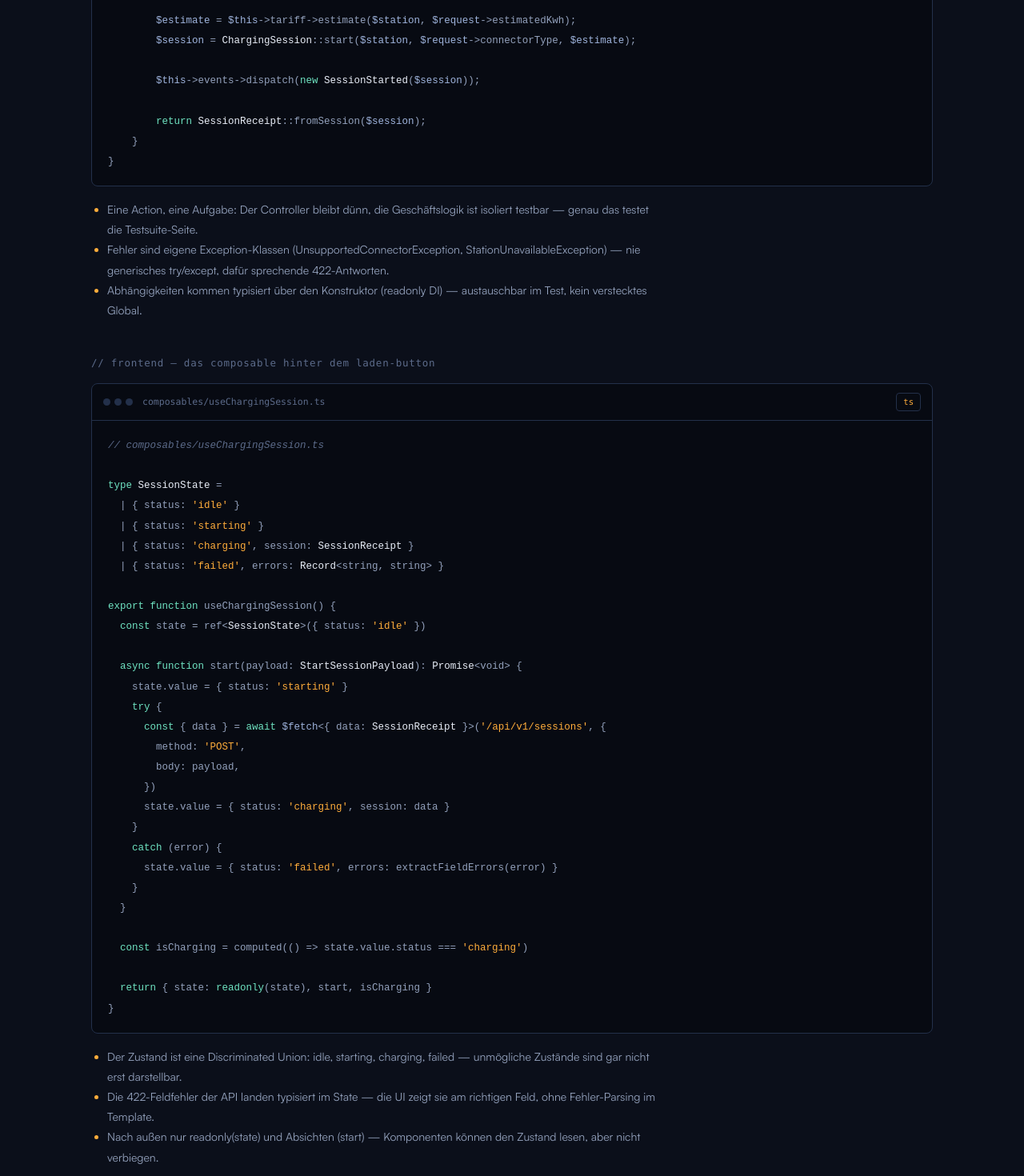
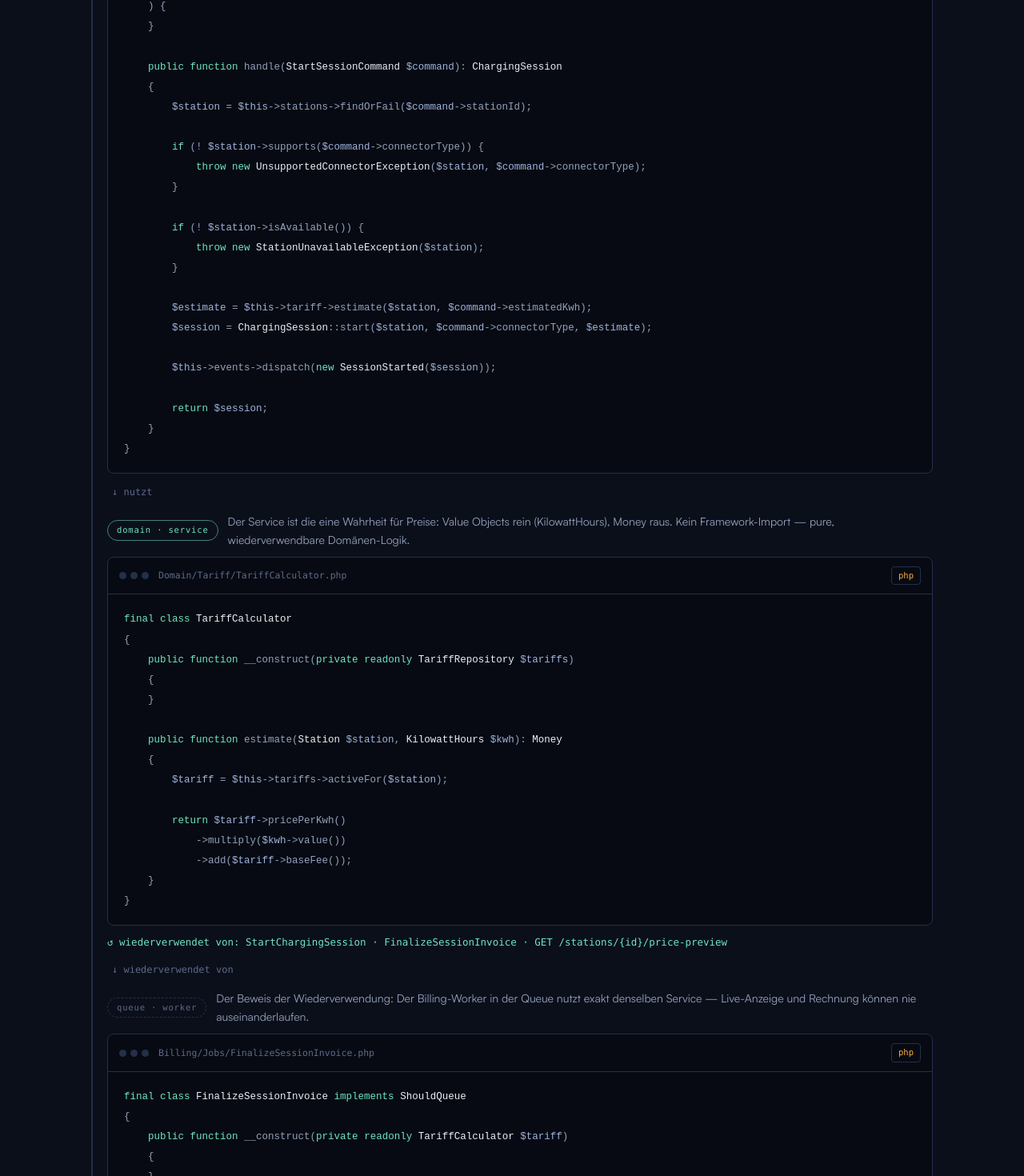
Before and after one commit to XainDavidGroeger/website, a Nuxt app: page /sandbox/code in a window 1280 px wide. Shown: the part 1160-2630 px from the top of the page at 80% size. Built offline with nearby package versions, Linux system fonts and the light colour scheme.

Commit message:
Code-Seite als Schichten-Story: Controller/Action/Service/Worker mit Reuse-Nachweis, Frontend Util/Composable/Komponente

```diff
--- a/app/components/CodePanel.vue
+++ b/app/components/CodePanel.vue
@@ -6,7 +6,7 @@
  */
 const props = defineProps<{
   title: string
-  lang: 'php' | 'ts'
+  lang: 'php' | 'ts' | 'vue'
   code: string
 }>()
 
@@ -14,9 +14,10 @@ function escapeHtml(value: string): string {
   return value.replace(/&/g, '&amp;').replace(/</g, '&lt;').replace(/>/g, '&gt;')
 }
 
-const KEYWORDS: Record<'php' | 'ts', string> = {
+const KEYWORDS: Record<'php' | 'ts' | 'vue', string> = {
   php: 'final|abstract|class|interface|enum|extends|implements|public|private|protected|readonly|static|function|return|if|else|match|throw|new|use|namespace|declare|strict_types|null|true|false|self|this',
   ts: 'import|export|type|interface|const|let|function|async|await|return|if|else|try|catch|throw|new|null|true|false|readonly|extends|keyof|typeof|as|from',
+  vue: 'import|export|type|const|let|function|async|await|return|if|else|setup|lang|template|script',
 }
 
 const highlighted = computed(() => {
--- a/app/pages/sandbox/code.vue
+++ b/app/pages/sandbox/code.vue
@@ -6,13 +6,19 @@ useSeoMeta({
   description: () => t('sandbox.areas.code.desc'),
 })
 
-const backendCode = `<?php
+/* ---------- Backend: ein Request durch die Schichten ---------- */
 
-declare(strict_types=1);
+const controllerCode = `final class SessionController
+{
+    public function store(StartSessionRequest $request, StartChargingSession $action): JsonResponse
+    {
+        return SessionResource::make($action->handle($request->toCommand()))
+            ->response()
+            ->setStatusCode(201);
+    }
+}`
 
-namespace VoltGrid\\Charging\\Actions;
-
-final class StartChargingSession
+const actionCode = `final class StartChargingSession
 {
     public function __construct(
         private readonly StationRepository $stations,
@@ -21,29 +27,71 @@ final class StartChargingSession
     ) {
     }
 
-    public function handle(StartSessionRequest $request): SessionReceipt
+    public function handle(StartSessionCommand $command): ChargingSession
     {
-        $station = $this->stations->findOrFail($request->stationId);
+        $station = $this->stations->findOrFail($command->stationId);
 
-        if (! $station->supports($request->connectorType)) {
-            throw new UnsupportedConnectorException($station, $request->connectorType);
+        if (! $station->supports($command->connectorType)) {
+            throw new UnsupportedConnectorException($station, $command->connectorType);
         }
 
         if (! $station->isAvailable()) {
             throw new StationUnavailableException($station);
         }
 
-        $estimate = $this->tariff->estimate($station, $request->estimatedKwh);
-        $session = ChargingSession::start($station, $request->connectorType, $estimate);
+        $estimate = $this->tariff->estimate($station, $command->estimatedKwh);
+        $session = ChargingSession::start($station, $command->connectorType, $estimate);
 
         $this->events->dispatch(new SessionStarted($session));
 
-        return SessionReceipt::fromSession($session);
+        return $session;
     }
 }`
 
-const frontendCode = `// composables/useChargingSession.ts
+const serviceCode = `final class TariffCalculator
+{
+    public function __construct(private readonly TariffRepository $tariffs)
+    {
+    }
 
+    public function estimate(Station $station, KilowattHours $kwh): Money
+    {
+        $tariff = $this->tariffs->activeFor($station);
+
+        return $tariff->pricePerKwh()
+            ->multiply($kwh->value())
+            ->add($tariff->baseFee());
+    }
+}`
+
+const workerCode = `final class FinalizeSessionInvoice implements ShouldQueue
+{
+    public function __construct(private readonly TariffCalculator $tariff)
+    {
+    }
+
+    public function handle(SessionCompleted $event): void
+    {
+        // derselbe TariffCalculator wie im Live-Estimate:
+        // ein Preis-Codepfad — Anzeige und Rechnung können nie abweichen
+        $amount = $this->tariff->estimate($event->station, $event->chargedKwh);
+
+        Invoice::issueFor($event->session, $amount);
+    }
+}`
+
+/* ---------- Frontend: Util → Composable → Komponente ---------- */
+
+const utilCode = `// utils/http.ts
+export function extractFieldErrors(error: unknown): Record<string, string> {
+  if (isFetchError(error) && error.statusCode === 422) {
+    return error.data?.data?.errors ?? {}
+  }
+
+  return { _global: 'unexpected error — please retry' }
+}`
+
+const composableCode = `// composables/useChargingSession.ts
 type SessionState =
   | { status: 'idle' }
   | { status: 'starting' }
@@ -71,6 +119,20 @@ export function useChargingSession() {
 
   return { state: readonly(state), start, isCharging }
 }`
+
+const componentCode = `<script setup lang="ts">
+const props = defineProps<{ stationId: number }>()
+const { state, start, isCharging } = useChargingSession()
+<\/script>
+
+<template>
+  <DgButton
+    :disabled="isCharging"
+    @click="start({ stationId: props.stationId, connectorType: 'CCS', estimatedKwh: 40 })"
+  >
+    {{ isCharging ? '⚡ lädt …' : '→ laden' }}
+  </DgButton>
+</template>`
 </script>
 
 <template>
@@ -83,26 +145,83 @@ export function useChargingSession() {
       <p class="lede">{{ t('sandbox.code.lede') }}</p>
     </div>
 
-    <!-- Backend -->
-    <section v-reveal class="pair">
+    <!-- ===== Backend: Schichten ===== -->
+    <section v-reveal class="stack">
       <p class="sub">// {{ t('sandbox.code.backendTitle') }}</p>
-      <CodePanel title="app/Charging/Actions/StartChargingSession.php" lang="php" :code="backendCode" />
-      <ul class="why">
-        <li>{{ t('sandbox.code.backendWhy1') }}</li>
-        <li>{{ t('sandbox.code.backendWhy2') }}</li>
-        <li>{{ t('sandbox.code.backendWhy3') }}</li>
-      </ul>
+
+      <div class="layer">
+        <div class="layer-head">
+          <span class="chip http">http</span>
+          <p>{{ t('sandbox.code.layerController') }}</p>
+        </div>
+        <CodePanel title="Http/Controllers/SessionController.php" lang="php" :code="controllerCode" />
+      </div>
+
+      <p class="arrow" aria-hidden="true">↓ {{ t('sandbox.code.delegates') }}</p>
+
+      <div class="layer">
+        <div class="layer-head">
+          <span class="chip app">application</span>
+          <p>{{ t('sandbox.code.layerAction') }}</p>
+        </div>
+        <CodePanel title="Charging/Actions/StartChargingSession.php" lang="php" :code="actionCode" />
+      </div>
+
+      <p class="arrow" aria-hidden="true">↓ {{ t('sandbox.code.uses') }}</p>
+
+      <div class="layer">
+        <div class="layer-head">
+          <span class="chip domain">domain · service</span>
+          <p>{{ t('sandbox.code.layerService') }}</p>
+        </div>
+        <CodePanel title="Domain/Tariff/TariffCalculator.php" lang="php" :code="serviceCode" />
+        <p class="reuse">↺ {{ t('sandbox.code.serviceReuse') }}</p>
+      </div>
+
+      <p class="arrow" aria-hidden="true">↓ {{ t('sandbox.code.reusedBy') }}</p>
+
+      <div class="layer">
+        <div class="layer-head">
+          <span class="chip queue">queue · worker</span>
+          <p>{{ t('sandbox.code.layerWorker') }}</p>
+        </div>
+        <CodePanel title="Billing/Jobs/FinalizeSessionInvoice.php" lang="php" :code="workerCode" />
+      </div>
     </section>
 
-    <!-- Frontend -->
-    <section v-reveal class="pair">
+    <!-- ===== Frontend: Util → Composable → Komponente ===== -->
+    <section v-reveal class="stack">
       <p class="sub">// {{ t('sandbox.code.frontendTitle') }}</p>
-      <CodePanel title="composables/useChargingSession.ts" lang="ts" :code="frontendCode" />
-      <ul class="why">
-        <li>{{ t('sandbox.code.frontendWhy1') }}</li>
-        <li>{{ t('sandbox.code.frontendWhy2') }}</li>
-        <li>{{ t('sandbox.code.frontendWhy3') }}</li>
-      </ul>
+
+      <div class="layer">
+        <div class="layer-head">
+          <span class="chip domain">util</span>
+          <p>{{ t('sandbox.code.layerUtil') }}</p>
+        </div>
+        <CodePanel title="utils/http.ts" lang="ts" :code="utilCode" />
+        <p class="reuse">↺ {{ t('sandbox.code.utilReuse') }}</p>
+      </div>
+
+      <p class="arrow" aria-hidden="true">↓ {{ t('sandbox.code.uses') }}</p>
+
+      <div class="layer">
+        <div class="layer-head">
+          <span class="chip app">composable · logic</span>
+          <p>{{ t('sandbox.code.layerComposable') }}</p>
+        </div>
+        <CodePanel title="composables/useChargingSession.ts" lang="ts" :code="composableCode" />
+      </div>
+
+      <p class="arrow" aria-hidden="true">↓ {{ t('sandbox.code.consumedBy') }}</p>
+
+      <div class="layer">
+        <div class="layer-head">
+          <span class="chip http">component · ui</span>
+          <p>{{ t('sandbox.code.layerComponent') }}</p>
+        </div>
+        <CodePanel title="components/ChargeButton.vue" lang="vue" :code="componentCode" />
+        <p class="reuse">↺ {{ t('sandbox.code.componentReuse') }}</p>
+      </div>
     </section>
 
     <p v-reveal class="note">{{ t('sandbox.code.note') }}</p>
@@ -121,23 +240,64 @@ export function useChargingSession() {
   font-size: 12.5px;
   letter-spacing: 0.06em;
   color: var(--faint);
-  margin-bottom: 14px;
+  margin-bottom: 18px;
 }
 
-.pair {
-  margin-bottom: 44px;
+.stack {
+  margin-bottom: 56px;
+  padding-left: 18px;
+  border-left: 2px solid var(--line);
 }
 
-.why {
-  margin: 16px 0 0;
-  padding-left: 20px;
+.layer-head {
+  display: flex;
+  align-items: center;
+  gap: 12px;
+  margin-bottom: 10px;
+}
+.layer-head p {
   color: var(--muted);
   font-size: 14px;
-  line-height: 1.8;
-  max-width: 75ch;
 }
-.why li::marker {
+
+.chip {
+  font-family: var(--font-mono);
+  font-size: 10.5px;
+  letter-spacing: 0.08em;
+  border-radius: 999px;
+  padding: 3px 11px;
+  white-space: nowrap;
+}
+.chip.http {
+  color: var(--text);
+  border: 1px solid var(--line);
+}
+.chip.app {
   color: var(--amber);
+  border: 1px solid color-mix(in srgb, var(--amber) 45%, var(--line));
+}
+.chip.domain {
+  color: var(--mint);
+  border: 1px solid color-mix(in srgb, var(--mint) 45%, var(--line));
+}
+.chip.queue {
+  color: var(--faint);
+  border: 1px dashed var(--line);
+}
+
+.arrow {
+  font-family: var(--font-mono);
+  font-size: 12px;
+  color: var(--faint);
+  margin: 14px 0 14px 6px;
+}
+
+.reuse {
+  margin-top: 10px;
+  font-family: var(--font-mono);
+  font-size: 12.5px;
+  color: var(--mint);
+  line-height: 1.7;
 }
 
 .note {
--- a/i18n/locales/de.json
+++ b/i18n/locales/de.json
@@ -82,16 +82,24 @@
     },
     "code": {
       "title": "VoltGrid Code",
-      "lede": "Zwei echte Ausschnitte aus dem Fallbeispiel — so sieht Code aus, den ich abliefere: klein geschnitten, typisiert, mit Fehlern als eigene Exception-Klassen statt generischem try/catch.",
-      "backendTitle": "backend — die action hinter POST /api/v1/sessions",
-      "backendWhy1": "Eine Action, eine Aufgabe: Der Controller bleibt dünn, die Geschäftslogik ist isoliert testbar — genau das testet die Testsuite-Seite.",
-      "backendWhy2": "Fehler sind eigene Exception-Klassen (UnsupportedConnectorException, StationUnavailableException) — nie generisches try/except, dafür sprechende 422-Antworten.",
-      "backendWhy3": "Abhängigkeiten kommen typisiert über den Konstruktor (readonly DI) — austauschbar im Test, kein verstecktes Global.",
-      "frontendTitle": "frontend — das composable hinter dem laden-button",
-      "frontendWhy1": "Der Zustand ist eine Discriminated Union: idle, starting, charging, failed — unmögliche Zustände sind gar nicht erst darstellbar.",
-      "frontendWhy2": "Die 422-Feldfehler der API landen typisiert im State — die UI zeigt sie am richtigen Feld, ohne Fehler-Parsing im Template.",
-      "frontendWhy3": "Nach außen nur readonly(state) und Absichten (start) — Komponenten können den Zustand lesen, aber nicht verbiegen.",
-      "note": "// Konventionen aus echten Projekten: Methoden-Parameter immer mit Type-Hints, nie generische Exceptions, Kommentare nur wo Business-Logik erklärungsbedürftig ist."
+      "lede": "Nachhaltiger Code ist geschichtet: HTTP bleibt dünn, Geschäftslogik lebt in wiederverwendbaren Services, und jede Schicht ist einzeln testbar. Hier wandert ein Request durch die Backend-Schichten — und im Frontend entsteht aus Util, Composable und UI-Primitive ein Button, ohne dass irgendetwas doppelt existiert.",
+      "backendTitle": "backend — ein request wandert durch die schichten",
+      "layerController": "Der Controller übersetzt nur HTTP: Request rein, Resource raus. Keine Logik, nichts zu mocken.",
+      "layerAction": "Die Action ist der Use-Case: Guards mit eigenen Exception-Klassen, dann Delegation an die Domäne. Isoliert testbar — genau das prüft die Testsuite-Seite.",
+      "layerService": "Der Service ist die eine Wahrheit für Preise: Value Objects rein (KilowattHours), Money raus. Kein Framework-Import — pure, wiederverwendbare Domänen-Logik.",
+      "layerWorker": "Der Beweis der Wiederverwendung: Der Billing-Worker in der Queue nutzt exakt denselben Service — Live-Anzeige und Rechnung können nie auseinanderlaufen.",
+      "serviceReuse": "wiederverwendet von: StartChargingSession · FinalizeSessionInvoice · GET /stations/{'{'}id{'}'}/price-preview",
+      "delegates": "delegiert an",
+      "uses": "nutzt",
+      "reusedBy": "wiederverwendet von",
+      "consumedBy": "konsumiert von",
+      "frontendTitle": "frontend — util → composable → komponente",
+      "layerUtil": "Ein Util für alle Formulare: 422-Antworten der API werden einmal zentral in Feldfehler übersetzt.",
+      "layerComposable": "Das Composable kapselt den Zustand als Discriminated Union — unmögliche Zustände sind nicht darstellbar, und jede Komponente kann es nutzen.",
+      "layerComponent": "Die Komponente komponiert nur noch: Logik aus dem Composable, Optik aus der DgButton-Primitive. Sieben Zeilen, nichts doppelt.",
+      "utilReuse": "wiederverwendet von: useChargingSession · useStationFilter · useOperatorLogin",
+      "componentReuse": "DgButton ist dieselbe Primitive wie überall auf dieser Seite — ein Stil, ein Ort für Änderungen",
+      "note": "// Konventionen aus echten Projekten: Methoden-Parameter immer mit Type-Hints, Fehler als eigene Exception-Klassen statt generischem try/catch, Kommentare nur wo Business-Logik erklärungsbedürftig ist."
     },
     "tests": {
       "title": "VoltGrid Testsuite",
```
Also changed, not shown: i18n/locales/en.json (+18 -10 lines).
